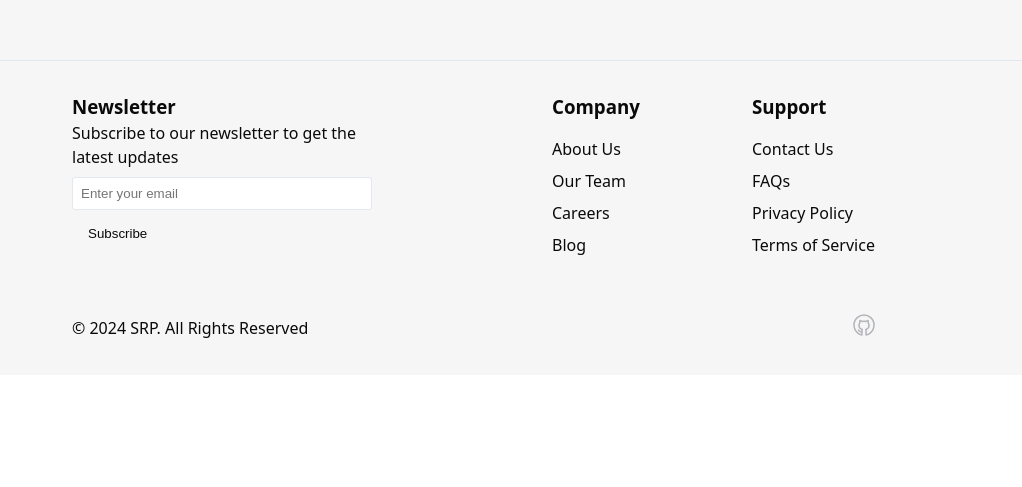
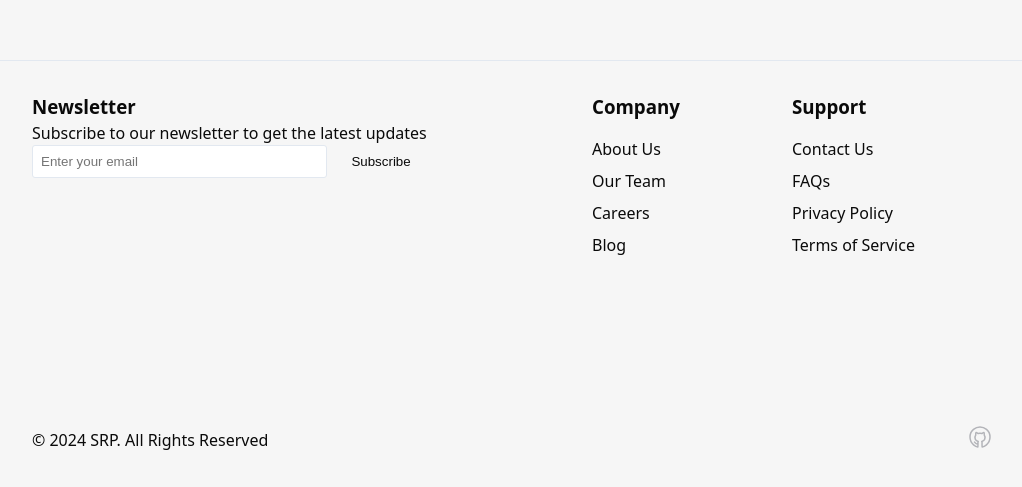
Before and after one commit to Srossiprieto/sroomShop, a React (Vite) app: page / in a window 1280 px wide. Shown: the part 1610-2097 px from the top of the page, without its empty margins (128-1150 px from the left). Before the commit the page ends 1985 px from the top, so only its background shows below. Built offline with nearby package versions, Linux system fonts and the light colour scheme.

Commit message:
fix: footer-styles

```diff
--- a/src/Layout/Layout.jsx
+++ b/src/Layout/Layout.jsx
@@ -13,10 +13,10 @@ function Layout({children}) {
             <main>
                 {children}
             </main>
+        </div>
             <footer>
                 <Footer/>
             </footer>
-        </div>
     </>
   )
 }
--- a/src/components/Footer/Footer.jsx
+++ b/src/components/Footer/Footer.jsx
@@ -1,14 +1,18 @@
 import styles from './Footer.module.css';
 import GithubSvg from '../../assets/Icons/github';
+
 function Footer() {
   return (
     <footer className={styles.footer}>
+      <div className={styles.footerContainer}>
         <div className={styles.newsletterContainer}>
           <div className={styles.newsletter}>
             <h3>Newsletter</h3>
             <p>Subscribe to our newsletter to get the latest updates</p>
+            <form>
               <input type="email" placeholder="Enter your email" />
               <button>Subscribe</button>
+            </form>
           </div>
         </div>
         <div className={styles.footerColumns}>
@@ -31,13 +35,15 @@ function Footer() {
             </ul>
           </div>
         </div>
+        <div className={styles.footerBottomContainer}>
           <div className={styles.footerBottom}>
             <p>&copy; 2024 SRP. All Rights Reserved</p>
-
             <div className={styles.socialMedia}>
-            <a target="_blank" href="https://github.com/Srossiprieto" alt='github-profile'>
+              <a target="_blank" rel="noopener noreferrer" href="https://github.com/Srossiprieto" aria-label="GitHub Profile">
                 <GithubSvg />
               </a>
+            </div>
+          </div>
         </div>
       </div>
     </footer>
--- a/src/components/Footer/Footer.module.css
+++ b/src/components/Footer/Footer.module.css
@@ -1,35 +1,44 @@
-
 .footer {
   background-color: var(--background-color);
   color: var(--primary-text-color);
   padding: 2rem 10rem;
   border-top: 1px solid var(--border-divisor);
   display: flex;
+  justify-content: center;
+  align-items: center;
+}
+
+.footerContainer {
+  display: flex;
+  flex-wrap: wrap;
   justify-content: space-between;
-    align-items: flex-start;
-    flex-wrap: wrap;
+  gap: 10rem;
 }
 
 .newsletter {
   margin-bottom: 2rem;
   flex: 1;
-    max-width: 300px;
 }
-  .newsletterContainer{
+
+.newsletterContainer {
   display: flex;
   flex-direction: column;
+}
 
+.newsletter form {
+  display: flex;
+  flex-direction: row;
+  gap: 0.5rem;
 }
+
 .newsletter input[type="email"] {
   width: 100%;
   padding: 0.5rem;
-    margin-top: 0.5rem;
   border: 1px solid var(--border-divisor);
   border-radius: 3px;
 }
 
 .newsletter button {
-    margin-top: 0.5rem;
   padding: 0.5rem 1rem;
   background-color: var(--primary-color);
   color: var(--button-text-color);
@@ -64,25 +73,30 @@
   margin-bottom: 0.5rem;
 }
 
-  .footerBottom{
+.footerBottomContainer {
   display: flex;
   align-items: center;
-    justify-content: space-between;
+  justify-content: center;
   width: 100%;
-    margin-top: 2rem;
-    list-style: none;
-    text-decoration: none;
 }
 
-.socialMedia{
+.footerBottom {
   display: flex;
-    text-decoration: none;
-    width: 100px;
+  justify-content: space-between;
+  align-items: center;
+  width: 100%;
+}
+
+.socialMedia {
+  display: flex;
+  gap: 1rem;
 }
 
 @media screen and (max-width: 768px) {
   .footer {
     padding: 2rem 1rem;
+    align-items: flex-start;
+    justify-content: flex-start;
   }
 
   .footerColumns {
@@ -95,6 +109,6 @@
 
   .newsletter {
     margin-bottom: 2rem;
+    align-items: flex-start;
   }
-
 }
```
Lines whose indentation alone changed are shown as unchanged.
